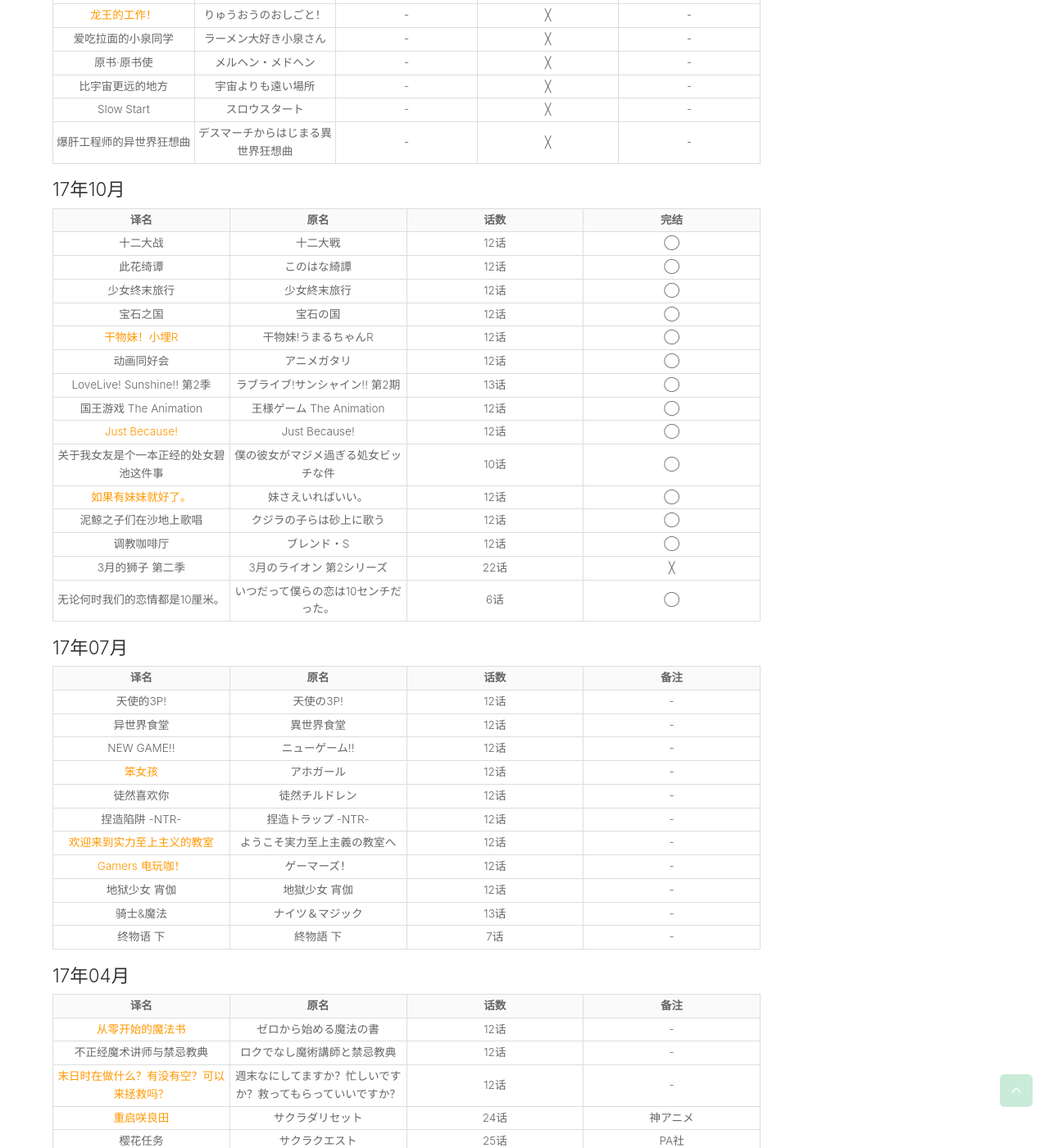
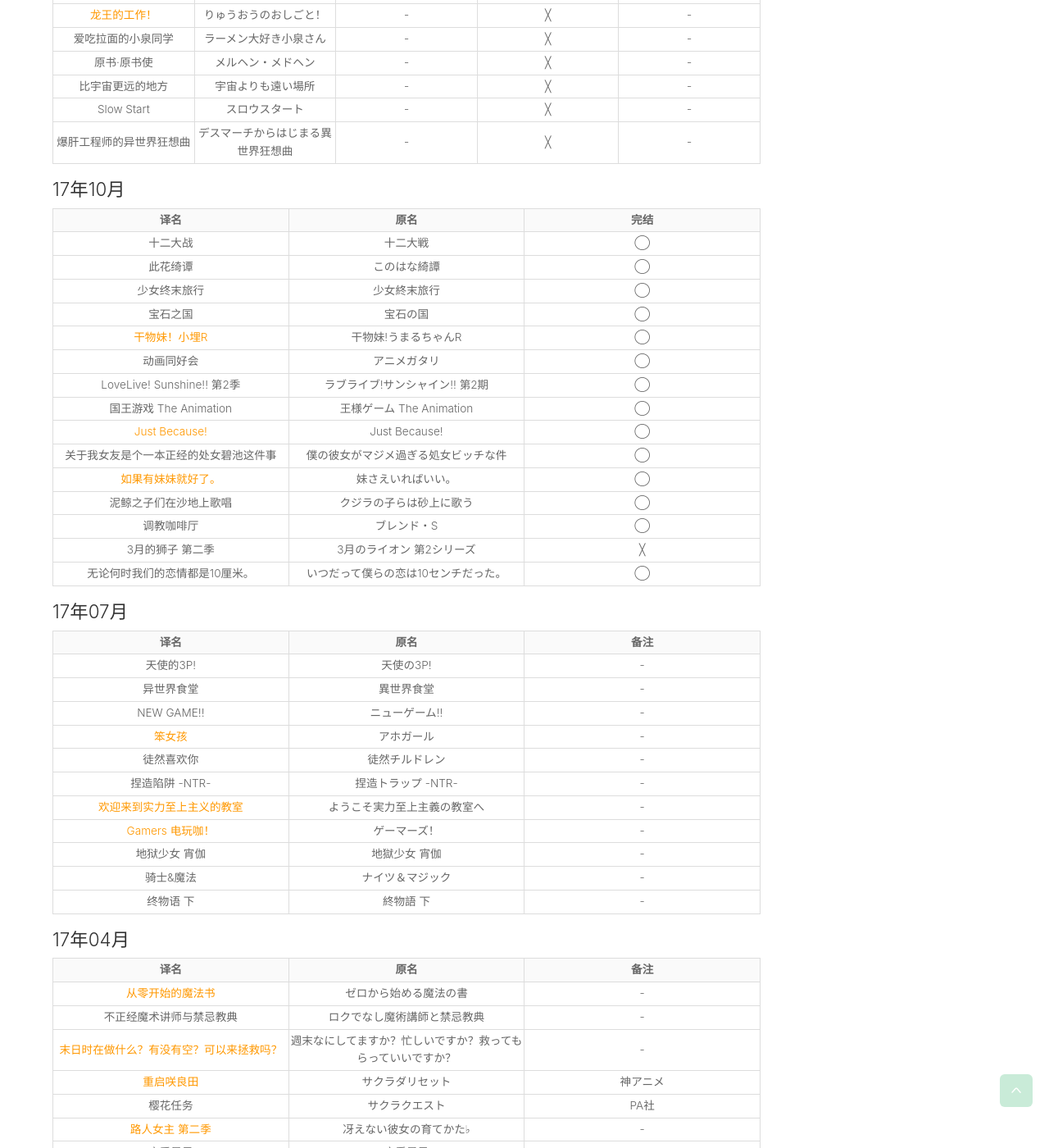
Before and after one commit to 0wQ/0wQ.github.io, a Jekyll site: the page built from _posts/2018-01-22-bangumi.md, in a window 1280 px wide and 1400 px high, scrolled down 2979 px. Shown: the whole window at 82% size. Built offline with Jekyll 4.4.1, drawn with Linux system fonts in a browser that asks for light colours; comment, search, counter and statistics services are not loaded; some of the changed text lies outside the part shown.

Commit message:
blablabla

```diff
--- a/_posts/2018-01-22-bangumi.md
+++ b/_posts/2018-01-22-bangumi.md
@@ -95,14 +95,14 @@ excerpt: わたしが見たアニメと好きなアニメ。
 
 ### 18年04月
 
-|译名|原名|话数|备注|
-|---|---|---|---|
+|译名|原名|备注|
+|---|---|---|
 |<mark>命运石之门 0</mark>|STEINS;GATE 0|-|神アニメ|
 
 ### 18年01月
 
-|译名|原名|话数|完结|备注|
-|---|---|---|---|---|
+|译名|原名|完结|备注|
+|---|---|---|---|
 |<mark>紫罗兰永恒花园</mark>|ヴァイオレット・エヴァーガーデン|-|╳|京阿尼 付费|
 |魔卡少女樱 CLEAR CARD篇|カードキャプターさくら クリアカード編|-|╳|付费|
 |齐木楠雄的灾难 第二期|斉木楠雄のΨ難 第二期|-|╳|付费|
@@ -117,109 +117,109 @@ excerpt: わたしが見たアニメと好きなアニメ。
 
 ### 17年10月
 
-|译名|原名|话数|完结|
-|---|---|---|---|
-|十二大战|十二大戦|12话|◯|
-|此花绮谭|このはな綺譚|12话|◯|
-|少女终末旅行|少女終末旅行|12话|◯|
-|宝石之国|宝石の国|12话|◯|
-|<mark>干物妹！小埋R</mark>|干物妹!うまるちゃんR|12话|◯|
-|动画同好会|アニメガタリ|12话|◯|
-|LoveLive! Sunshine!! 第2季|ラブライブ!サンシャイン!! 第2期|13话|◯|
-|国王游戏 The Animation|王様ゲーム The Animation|12话|◯|
-|<mark>Just Because!</mark>|Just Because!|12话|◯|
-|关于我女友是个一本正经的处女碧池这件事|僕の彼女がマジメ過ぎる処女ビッチな件|10话|◯|
-|<mark>如果有妹妹就好了。</mark>|妹さえいればいい。|12话|◯|
-|泥鲸之子们在沙地上歌唱|クジラの子らは砂上に歌う|12话|◯|
-|调教咖啡厅|ブレンド・S|12话|◯|
-|3月的狮子 第二季|3月のライオン 第2シリーズ|22话|╳|
-|无论何时我们的恋情都是10厘米。|いつだって僕らの恋は10センチだった。|6话|◯|
+|译名|原名|完结|
+|---|---|---|
+|十二大战|十二大戦|◯|
+|此花绮谭|このはな綺譚|◯|
+|少女终末旅行|少女終末旅行|◯|
+|宝石之国|宝石の国|◯|
+|<mark>干物妹！小埋R</mark>|干物妹!うまるちゃんR|◯|
+|动画同好会|アニメガタリ|◯|
+|LoveLive! Sunshine!! 第2季|ラブライブ!サンシャイン!! 第2期|◯|
+|国王游戏 The Animation|王様ゲーム The Animation|◯|
+|<mark>Just Because!</mark>|Just Because!|◯|
+|关于我女友是个一本正经的处女碧池这件事|僕の彼女がマジメ過ぎる処女ビッチな件|◯|
+|<mark>如果有妹妹就好了。</mark>|妹さえいればいい。|◯|
+|泥鲸之子们在沙地上歌唱|クジラの子らは砂上に歌う|◯|
+|调教咖啡厅|ブレンド・S|◯|
+|3月的狮子 第二季|3月のライオン 第2シリーズ|╳|
+|无论何时我们的恋情都是10厘米。|いつだって僕らの恋は10センチだった。|◯|
 
 ### 17年07月
 
-|译名|原名|话数|备注|
-|---|---|---|---|
-|天使的3P!|天使の3P!|12话|-|
-|异世界食堂|異世界食堂|12话|-|
-|NEW GAME!!|ニューゲーム!!|12话|-|
-|<mark>笨女孩</mark>|アホガール|12话|-|
-|徒然喜欢你|徒然チルドレン|12话|-|
-|捏造陷阱 -NTR-|捏造トラップ -NTR-|12话|-|
-|<mark>欢迎来到实力至上主义的教室</mark>|ようこそ実力至上主義の教室へ|12话|-|
-|<mark>Gamers 电玩咖！</mark>|ゲーマーズ！|12话|-|
-|地狱少女 宵伽|地獄少女 宵伽|12话|-|
-|骑士&魔法|ナイツ＆マジック|13话|-|
-|终物语 下|終物語 下|7话|-|
+|译名|原名|备注|
+|---|---|---|
+|天使的3P!|天使の3P!|-|
+|异世界食堂|異世界食堂|-|
+|NEW GAME!!|ニューゲーム!!|-|
+|<mark>笨女孩</mark>|アホガール|-|
+|徒然喜欢你|徒然チルドレン|-|
+|捏造陷阱 -NTR-|捏造トラップ -NTR-|-|
+|<mark>欢迎来到实力至上主义的教室</mark>|ようこそ実力至上主義の教室へ|-|
+|<mark>Gamers 电玩咖！</mark>|ゲーマーズ！|-|
+|地狱少女 宵伽|地獄少女 宵伽|-|
+|骑士&魔法|ナイツ＆マジック|-|
+|终物语 下|終物語 下|-|
 
 ### 17年04月
 
-|译名|原名|话数|备注|
-|---|---|---|---|
-|<mark>从零开始的魔法书</mark>|ゼロから始める魔法の書|12话|-|
-|不正经魔术讲师与禁忌教典|ロクでなし魔術講師と禁忌教典|12话|-|
-|<mark>末日时在做什么？有没有空？可以来拯救吗？</mark>|週末なにしてますか？忙しいですか？救ってもらっていいですか？|12话|-|
-|<mark>重启咲良田</mark>|サクラダリセット|24话|神アニメ|
-|樱花任务|サクラクエスト|25话|PA社|
-|<mark>路人女主 第二季</mark>|冴えない彼女の育てかた♭|12话|-|
-|恋爱暴君|恋愛暴君|12话|-|
-|时钟机关之星|クロックワーク・プラネット|12话|-|
-|雏子日记|ひなこノート|12话|-|
-|<mark>Re: CREATORS</mark>|Re: CREATORS|22话|-|
-|<mark>黄漫老师</mark>|エロマンガ先生|12话|-|
-|爱丽丝和藏六|アリスと蔵六|12话|-|
-|ID-0|ID-0|12话|-|
+|译名|原名|备注|
+|---|---|---|
+|<mark>从零开始的魔法书</mark>|ゼロから始める魔法の書|-|
+|不正经魔术讲师与禁忌教典|ロクでなし魔術講師と禁忌教典|-|
+|<mark>末日时在做什么？有没有空？可以来拯救吗？</mark>|週末なにしてますか？忙しいですか？救ってもらっていいですか？|-|
+|<mark>重启咲良田</mark>|サクラダリセット|神アニメ|
+|樱花任务|サクラクエスト|PA社|
+|<mark>路人女主 第二季</mark>|冴えない彼女の育てかた♭|-|
+|恋爱暴君|恋愛暴君|-|
+|时钟机关之星|クロックワーク・プラネット|-|
+|雏子日记|ひなこノート|-|
+|<mark>Re: CREATORS</mark>|Re: CREATORS|-|
+|<mark>黄漫老师</mark>|エロマンガ先生|-|
+|爱丽丝和藏六|アリスと蔵六|-|
+|ID-0|ID-0|-|
 
 ### 17年01月
 
-|译名|原名|话数|备注|
-|---|---|---|---|
-|<mark>Rewrite 第二季</mark>|Rewrite 2nd Season|11话|Key社|
-|BanG Dream!|BanG Dream!|13话|-|
-|<mark>为美好的世界献上祝福！ 第二季</mark>|この素晴らしい世界に祝福を！2|10话|-|
-|南镰仓高校女子自行车社|南鎌倉高校女子自転車部|12话|-|
-|人渣的本愿|クズの本懐|12话|-|
-|<mark>风夏</mark>|風夏|12话|-|
-|清恋|セイレン|12话|-|
-|<mark>Urara迷路帖</mark>|うらら迷路帖|12话|-|
-|<mark>小林家的龙女仆</mark>|小林さんちのメイドラゴン|13话|-|
-|One Room|One Room|12话|-|
-|<mark>CHAOS;CHILD</mark>|CHAOS;CHILD|12话|-|
-|<mark>珈百璃的堕落</mark>|ガヴリールドロップアウト|12话|-|
-|Hand Shakers|ハンドシェイカー|12话|-|
-|偶像事变|アイドル事変|12话|弃番|
+|译名|原名|备注|
+|---|---|---|
+|<mark>Rewrite 第二季</mark>|Rewrite 2nd Season|Key社|
+|BanG Dream!|BanG Dream!|-|
+|<mark>为美好的世界献上祝福！ 第二季</mark>|この素晴らしい世界に祝福を！2|-|
+|南镰仓高校女子自行车社|南鎌倉高校女子自転車部|-|
+|人渣的本愿|クズの本懐|-|
+|<mark>风夏</mark>|風夏|-|
+|清恋|セイレン|-|
+|<mark>Urara迷路帖</mark>|うらら迷路帖|-|
+|<mark>小林家的龙女仆</mark>|小林さんちのメイドラゴン|-|
+|One Room|One Room|-|
+|<mark>CHAOS;CHILD</mark>|CHAOS;CHILD|-|
+|<mark>珈百璃的堕落</mark>|ガヴリールドロップアウト|-|
+|Hand Shakers|ハンドシェイカー|-|
+|偶像事变|アイドル事変|弃番|
 
 ### 16年10月
 
-|译名|原名|话数|备注|
-|---|---|---|---|
-|<mark>吹响！悠风号 第二季</mark>|響け！ユーフォニアム2|13话|-|
-|<mark>魔法少女育成计划</mark>|魔法少女育成计划|12话|-|
-|<mark>少女编号</mark>|ガーリッシュ ナンバー|12话|-|
-|失忆煽动WIXOSS|Lostorage incited WIXOSS|12话|-|
-|长骑美眉|ろんぐらいだぁす！|12话|-|
-|3月的狮子|3月のライオン|22话|-|
-|WWW.迷糊餐厅|WWW.WORKING!!|13话|-|
-|星期一的丰满|月曜日のたわわ|14话|-|
-|伯纳德小姐说。|バーナード嬢曰く。|13话|-|
+|译名|原名|备注|
+|---|---|---|
+|<mark>吹响！悠风号 第二季</mark>|響け！ユーフォニアム2|-|
+|<mark>魔法少女育成计划</mark>|魔法少女育成计划|-|
+|<mark>少女编号</mark>|ガーリッシュ ナンバー|-|
+|失忆煽动WIXOSS|Lostorage incited WIXOSS|-|
+|长骑美眉|ろんぐらいだぁす！|-|
+|3月的狮子|3月のライオン|-|
+|WWW.迷糊餐厅|WWW.WORKING!!|-|
+|星期一的丰满|月曜日のたわわ|-|
+|伯纳德小姐说。|バーナード嬢曰く。|-|
 
 ### 16年07月
 
-|译名|原名|话数|备注|
-|---|---|---|---|
-|<mark>Rewrite</mark>|Rewrite|13话|Key社|
-|齐木楠雄的灾难|斉木楠雄のΨ難|24话|-|
-|NEW GAME!|NEW GAME!|13话|-|
-|这个美术部有问题！|この美術部には問題がある！|12话|-|
-|时间旅行少女|タイムトラベル少女～マリ・ワカと8人の科学者たち～|12话|-|
-|Taboo Tattoo－禁忌咒纹－|タブー・タトゥー|12话|-|
+|译名|原名|备注|
+|---|---|---|
+|<mark>Rewrite</mark>|Rewrite|Key社|
+|齐木楠雄的灾难|斉木楠雄のΨ難|-|
+|NEW GAME!|NEW GAME!|-|
+|这个美术部有问题！|この美術部には問題がある！|-|
+|时间旅行少女|タイムトラベル少女～マリ・ワカと8人の科学者たち～|-|
+|Taboo Tattoo－禁忌咒纹－|タブー・タトゥー|-|
 
 ### 16年04月
 
-|译名|原名|话数|备注|
-|---|---|---|---|
-|<mark>Re：从零开始的异世界生活</mark>|Re:ゼロから始める異世界生活|25话|-|
-|在下坂本，有何贵干？|坂本ですが？|13话|-|
-|线上游戏的老婆不可能是女生？|ネトゲの嫁は女の子じゃないと思った?|12话|-|
+|译名|原名|备注|
+|---|---|---|
+|<mark>Re：从零开始的异世界生活</mark>|Re:ゼロから始める異世界生活|-|
+|在下坂本，有何贵干？|坂本ですが？|-|
+|线上游戏的老婆不可能是女生？|ネトゲの嫁は女の子じゃないと思った?|-|
 
 待补充...
 
```
